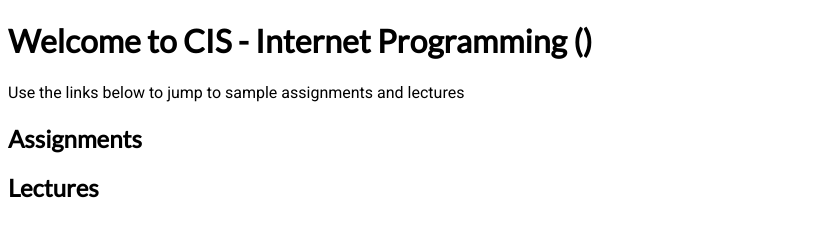
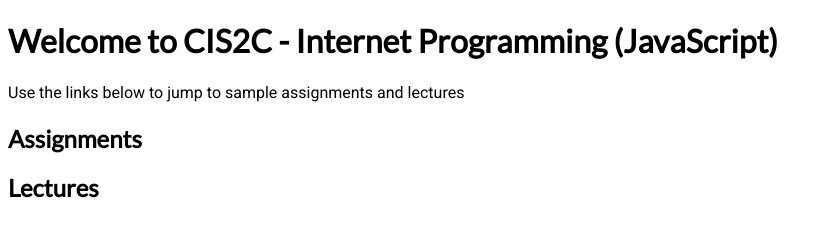
Before and after one commit to jboyer87/CIS2C, a plain HTML site: page index.html in a window 1280 px wide. Shown: the whole page, without its empty margins (0-832 px from the left). Drawn offline with Linux system fonts and the light colour scheme.

Commit message:
Removed placeholder code

```diff
--- a/index.html
+++ b/index.html
@@ -5,7 +5,7 @@
 	<meta charset="UTF-8">
 	<meta name="viewport" content="width=device-width, initial-scale=1.0">
 	<meta http-equiv="X-UA-Compatible" content="ie=edge">
-	<title>Internet Programming (<!--Class Name IE: HTML/CSS-->) | CIS<!-- Class Number IE: 2C --></title>
+	<title>Internet Programming (JavaScript) | CIS2C</title>
 	<link href="https://fonts.googleapis.com/css?family=Lato|Roboto&display=swap" rel="stylesheet">
 	<style>
 		body {
@@ -36,7 +36,7 @@
 </head>
 
 <body>
-	<h1>Welcome to CIS<!-- Class Number IE: 2C --> - Internet Programming (<!--Class Name IE: HTML/CSS-->)</h1>
+	<h1>Welcome to CIS2C - Internet Programming (JavaScript)</h1>
 	<p>Use the links below to jump to sample assignments and lectures</p>
 	<h2>Assignments</h2>
 	<ol>
```
